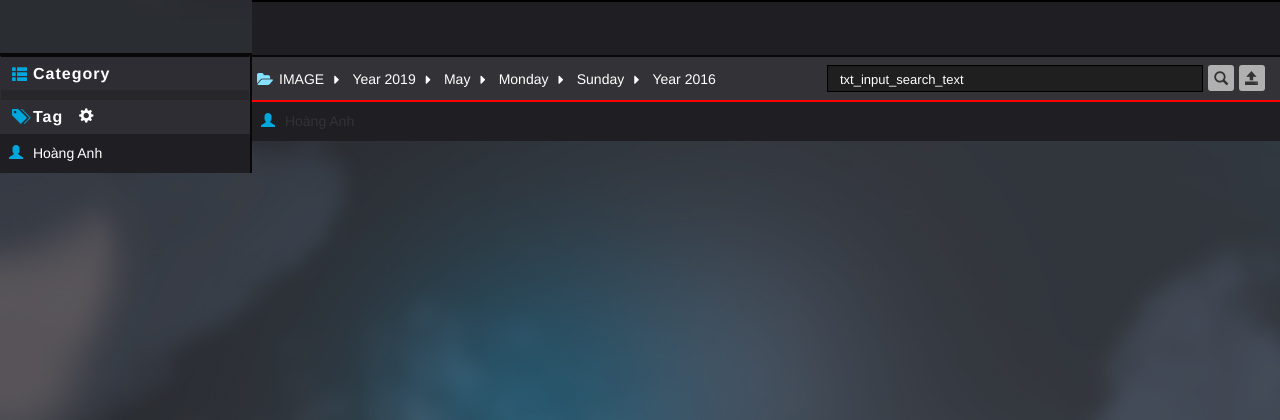
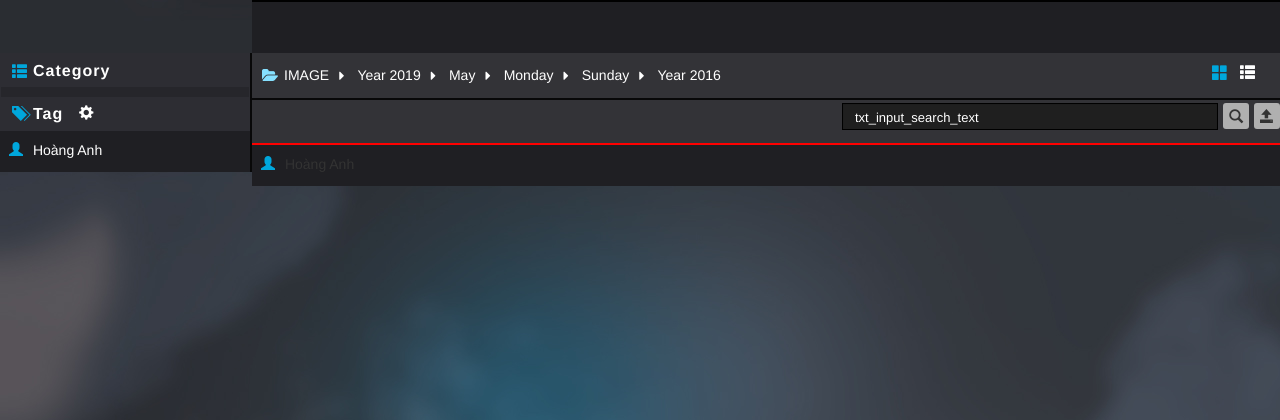
Before and after one commit to hoanganh-pt208/java_spring_front_end, a PHP site: template Source/templates/search/search_page.php in a window 1280 px wide. Shown: the top 420 px of the page. Run offline with PHP 8.4, Linux system fonts and the light colour scheme; the template is opened without the code that fills it, so the values that code supplies are empty; some libraries are stand-ins or nearby versions.

Commit message:
update UI

```diff
--- a/Source/js/search_page.js
+++ b/Source/js/search_page.js
@@ -24,12 +24,12 @@ window.addEventListener('resize', function(event){
 
 // JS set height for Right menu in Search Page after render
 setTimeout(function () {
-    document.getElementById('search_right_menu').style.height = ($(window).height() - (139)).toString()+'px';
+    document.getElementById('search_right_menu').style.height = ($(window).height() - (184)).toString()+'px';
 }, 1);
 
 // // JS set height for Right menu in Search Page when window change size
 window.addEventListener('resize', function(event){
-    document.getElementById('search_right_menu').style.height = ($(window).height() - (139)).toString()+'px';
+    document.getElementById('search_right_menu').style.height = ($(window).height() - (184)).toString()+'px';
 })
 
 $_SERVER_DOMAIN = "http://localhost:8080/Sping_MVC_Project/",
--- a/Source/templates/main.php
+++ b/Source/templates/main.php
@@ -8,35 +8,33 @@
 
 <div class="container-fluid" style="margin: 0px;">
 	<div class="row">
-		<div class="col-xs-12 col-sm-12 col-md-12 col-lg-12" style="padding: 0px;margin: 0px;position: fixed;height: 55px;top: 0;z-index: 10000;">
-			<nav class="navbar navbar-inverse" style="border-radius: 0px !important; border: 1px solid #1F1F23;">
-			  	<div class="container-fluid" style="background-color: #1F1F23 !important;">
-				    <div class="navbar-header">
-				      	<img src="images/logo/logo_archive.png" style="height: 50px; padding-top : 11px; padding-right : 50px;">
-				    </div>
-				    <ul class="nav navbar-nav cls_top_menu">
-				    	<li style="padding-right: 25px;" class="<?php if($_GET['page'] == "home"){ echo "active";}?>"><a href="?page=home"><span class="glyphicon glyphicon-home" style="top: 1px; font-size: 16px; padding-right: 5px;"></span> <span style="font-size: 20px;"><?php echo txt_home_menu; ?></span></a></li>
-				      	<li class="<?php if($_GET['page'] != "home"){ echo "active";}?>"><a href="index.php"><span class="glyphicon glyphicon-search cls_icon_top_menu" style="top: 1px; font-size: 16px; padding-right: 5px;"></span> <span style="font-size: 20px;"><?php echo txt_search_menu; ?></span></a></li>
-				    </ul>
-				    <ul class="nav navbar-nav navbar-right" style="padding-right: 40px;padding-top: 3px;">
-				      	<li>
-				      		<a href="?page=home" data-toggle="tooltip" data-placement="bottom" title="<?php if($data_user['is_admin'] == 1){ echo txt_admin;}else{echo txt_user;}?>" style="color: white;padding-right: 5px;float: left;padding-top: 14px;font-weight: bold;"><?php if($data_user['is_admin'] == 1){ echo txt_admin;}else{echo txt_user;}?></a>
-				      		<a href="signout.php" data-toggle="tooltip" data-placement="bottom" style="color: white; float: right;" title="<?php echo txt_logout; ?>"> <span class="log_out glyphicon glyphicon-off"></span></a>
-				      	</li>
-				    </ul>
-			  </div>
-			</nav>
-			<!-- <div class="header">
-				<a href="#default" class="logo">CompanyLogo</a>
-				<div class="header-right">
-					<a class="active" href="#home">Home</a>
-					<a href="#contact">Contact</a>
-					<a href="#about">About</a>
-				</div>
-			</div> -->
-		</div>
+		<header class="header_big_mode">
+	        <div class="logo_box">
+	            <img src="images/logo/logo_archive.png" style="height: 50px; padding-top : 11px; padding-right : 50px; padding-left : 25px;">
+	        </div>
+	        <ul>
+	            <li class="" onclick="TopMenuFunc('TopImage-home')">
+	            	<i class="fa fa-home" style="font-size: 26px; left:45px; position: absolute; top: -20px;"></i>
+            		<strong class="fa-text">Home</strong>
+	            </li>
+	            <li class="active_top_menu" onclick="TopMenuFunc('TopImage-search')">
+	            	<i class="fa fa-search" style="font-size: 26px; left:45px; position: absolute; top: -20px;"></i>
+            		<strong class="fa-text">Search</strong>
+	            </li>
+	            <li class="" onclick="TopMenuFunc('TopImage-system')">
+	            	<i class="fa fa-cogs" style="font-size: 26px; left:45px; position: absolute; top: -20px;"></i>
+            		<strong class="fa-text">System</strong>
+	            </li>
+	        </ul>
+	        <div class="logout">
+	            <div onclick="show_user_modifiy_information('admin')" title="Administrator" style="float:left; margin-top:0px;padding: 0px 10px 0px 0px;border-right: 1px solid;"><b>Administrator</b></div>
+	        	<a href="signout.php" data-toggle="tooltip" data-placement="bottom" style="color: white; float: right;" title="<?php echo txt_logout; ?>"> <span class="log_out glyphicon glyphicon-off" style=" top: 3px; left: 10px; "></span></a>
+	        </div>
+	    </header>
 		<?php
 			if(isset($_GET['page']) && $_GET['page'] == "home"){
+				require_once 'home/home_page.php';
+			}elseif (isset($_GET['page']) && $_GET['page'] == "config") {
 				require_once 'home/home_page.php';
 			}else{
 				echo '<div id="container_content" class="" style="background-color: black;">';
--- a/Source/templates/search/search_page.php
+++ b/Source/templates/search/search_page.php
@@ -1,6 +1,6 @@
 <!--Left panel Start -->
-<div id="left_content" style="width: 252px; background-color: #1F1F23; color: white; padding: 0px;margin: 0px; margin-top: 53px; position: absolute;border-right: 2px solid #080808;border-top: 2px solid #080808;">
-	<div id="search_left_menu" style="background-color: #2D2D33; height: 100%; border: 1px solid #2D2D33; border-top: 2px solid #080808;">
+<div id="left_content" style="width: 252px; background-color: #1F1F23; color: white; padding: 0px;margin: 0px; margin-top: 53px; position: absolute;border-right: 2px solid #080808;">
+	<div id="search_left_menu" style="background-color: #2D2D33; height: 100%; border: 1px solid #2D2D33;">
 		<div id="search_left_category" style="background-color: yellow; height: 70%;">
 			<div id ="search_left_menu_title" style="background-color: #2D2D33; padding: 1px;height: 33px;">
 				<span style="float: left; font-size: 15px; top: 9px; left: 10px; color: #00A7DC!important;" class="glyphicon glyphicon-th-list">
@@ -29,7 +29,7 @@
 			</div>
 		</div>
 	</div>
-	<div class="free_disk" style="margin-top: 9px;padding-left: 50px;height: 30px;">
+	<div class="free_disk" style="margin-top: 9px;padding-left: 50px;height: 32px;">
 		<span class="glyphicon glyphicon-user" style="color: #00A7DC; padding-right: 6px; margin-left: -41px;"></span>
 		<span>Hoàng Anh</span>
 	</div>
@@ -38,7 +38,7 @@
 
 <!-- Right panel Start -->
 <div ondrop="upload_file(event)" id="right_content" ondragover="return false" style="border-top: 2px solid black; background-color: #1F1F23;padding: 0px; margin-left: 252px; ">
-	<div style="height: 45px; margin-top: 53px; background-color: #333337; border-top: 2px solid #080808;" id='tab_bar'>
+	<!-- <div style="height: 45px; margin-top: 51px; background-color: #333337; " id='tab_bar'>
 	  	<nav class="navbar navbar-inverse" style="border: none; border-radius: 0px; background-color: #333337; height: 43px; min-height: 43px;">
 	      	<form class="navbar-form" action="" style=" margin-top: 5px; width: 100%;" onsubmit="return false;">
 	      		<div id="category_link" style="cursor: pointer; color: #FFFFFF; float: left; margin-top: 7px; margin-left: -20px;"><div style="float: left; padding-left: 10px;" onclick="fn_get_all_parent_category_by_id(0)"><a class="item_open"></a>IMAGE</div><div style="float: left; padding-left: 10px;" onclick="fn_get_all_parent_category_by_id(2)"><i class="fa fa-caret-right" aria-hidden="true" style="float: left;margin-top: 4px;margin-right: 3px; padding-right: 10px;"></i> Year 2019 </div><div style="float: left; padding-left: 10px;" onclick="fn_get_all_parent_category_by_id(6)"><i class="fa fa-caret-right" aria-hidden="true" style="float: left;margin-top: 4px;margin-right: 3px; padding-right: 10px;"></i> May </div><div style="float: left; padding-left: 10px;" onclick="fn_get_all_parent_category_by_id(14)"><i class="fa fa-caret-right" aria-hidden="true" style="float: left;margin-top: 4px;margin-right: 3px; padding-right: 10px;"></i> Monday </div><div style="float: left; padding-left: 10px;" onclick="fn_get_all_parent_category_by_id(15)"><i class="fa fa-caret-right" aria-hidden="true" style="float: left;margin-top: 4px;margin-right: 3px; padding-right: 10px;"></i> Sunday </div><div style="float: left; padding-left: 10px;" onclick="fn_get_all_parent_category_by_id(17)"><i class="fa fa-caret-right" aria-hidden="true" style="float: left;margin-top: 4px;margin-right: 3px; padding-right: 10px;"></i> Year 2016 </div></div>
@@ -49,6 +49,18 @@
 		        </div>
 		    </form>
 	  	</nav>
+	</div> -->
+	<div style="height: 45px; margin-top: 51px; background-color: #333337; min-width: 700px;" id='tab_bar'>
+	  	<div id="category_link" style="cursor: pointer; color: #FFFFFF; float: left; margin-top: 12px;"><div style="float: left; padding-left: 10px;" onclick="fn_get_all_parent_category_by_id(0)"><a class="item_open"></a>IMAGE</div><div style="float: left; padding-left: 10px;" onclick="fn_get_all_parent_category_by_id(2)"><i class="fa fa-caret-right" aria-hidden="true" style="float: left;margin-top: 4px;margin-right: 3px; padding-right: 10px;"></i> Year 2019 </div><div style="float: left; padding-left: 10px;" onclick="fn_get_all_parent_category_by_id(6)"><i class="fa fa-caret-right" aria-hidden="true" style="float: left;margin-top: 4px;margin-right: 3px; padding-right: 10px;"></i> May </div><div style="float: left; padding-left: 10px;" onclick="fn_get_all_parent_category_by_id(14)"><i class="fa fa-caret-right" aria-hidden="true" style="float: left;margin-top: 4px;margin-right: 3px; padding-right: 10px;"></i> Monday </div><div style="float: left; padding-left: 10px;" onclick="fn_get_all_parent_category_by_id(15)"><i class="fa fa-caret-right" aria-hidden="true" style="float: left;margin-top: 4px;margin-right: 3px; padding-right: 10px;"></i> Sunday </div><div style="float: left; padding-left: 10px;" onclick="fn_get_all_parent_category_by_id(17)"><i class="fa fa-caret-right" aria-hidden="true" style="float: left;margin-top: 4px;margin-right: 3px; padding-right: 10px;"></i> Year 2016 </div></div>
+	    <a id="content_by_list_view" class="view glyphicon glyphicon-th-list" style="cursor: pointer; text-decoration: none; outline:none; float: right; border: none; top: 12px; background-color: transparent; font-size: 15px; padding-left: 12px; padding-right: 25px;" data-toggle="tooltip" data-placement="bottom" title="List View"></a>
+		<a id="content_by_thumb_view" class="view glyphicon glyphicon-th-large active" style="cursor: pointer; text-decoration: none; outline:none; float: right; border: none; top: 12px; background-color: transparent; font-size: 16px;" data-toggle="tooltip" data-placement="bottom" title="Thumb View"></a>
+	</div>
+	<div style="height: 45px; background-color: #333337; border-top: 2px solid #080808; min-width: 700px ;" id='tab_bar_1'>
+	  	<button value="upload" data-toggle="modal" data-target="#myModal" type="button" class="glyphicon glyphicon-open" style="outline:none; margin-left: 5px;border-radius: 3px; height: 26px; border: none; background-color: #B0B0B0; top: 3px; float: right;" data-toggle="tooltip" data-placement="bottom" title="<?php echo txt_file_upload ?>"></button>
+		<button value="search" type="" class="glyphicon glyphicon-search" style="outline:none; margin-left: 5px;border-radius: 3px; height: 26px; border: none; background-color: #B0B0B0; top: 3px; float: right;" data-toggle="tooltip" data-placement="bottom" title="<?php echo txt_search_menu ?>"></button>
+        <div class="form-group" style=" float: right; margin-top: 3px;">
+          	<input autocomplete="off" type="text" onkeypress="isInputNumberLetter(event)" id="search_text" style="color: white; border-radius: unset; background-color: #1F1F1F; height: 27px; width: 376px; border: 1px solid black;" class="form-control" placeholder="<?php echo txt_input_search_text?>" name="search">
+        </div>
 	</div>
 
 	<!-- Modal Upload Image Start-->
@@ -96,7 +108,7 @@
 		<!-- Tag Menu Content End-->
 	</div>
 
-	<div class="free_disk" style="margin-top: 9px;padding-left: 50px;height: 30px;">
+	<div class="free_disk" style="margin-top: 9px;padding-left: 50px;height: 32px;">
 		<span class="glyphicon glyphicon-user" style="color: #00A7DC; padding-right: 6px; margin-left: -41px;"></span>
 		<span>Hoàng Anh</span>
 	</div>
```
Also changed, not shown: Source/css/style.css (+64 -0 lines), Source/templates/main_old.php (added, +43 -0 lines), 1 other file.
